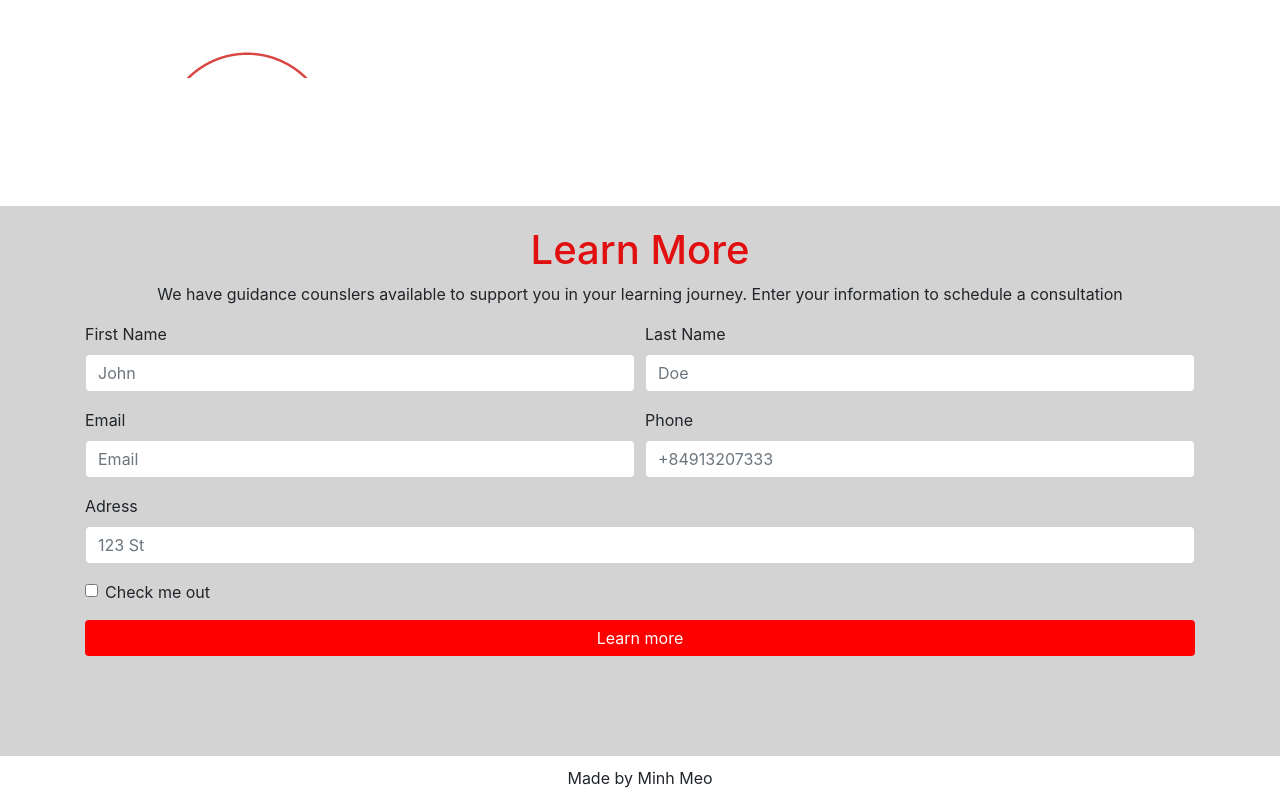
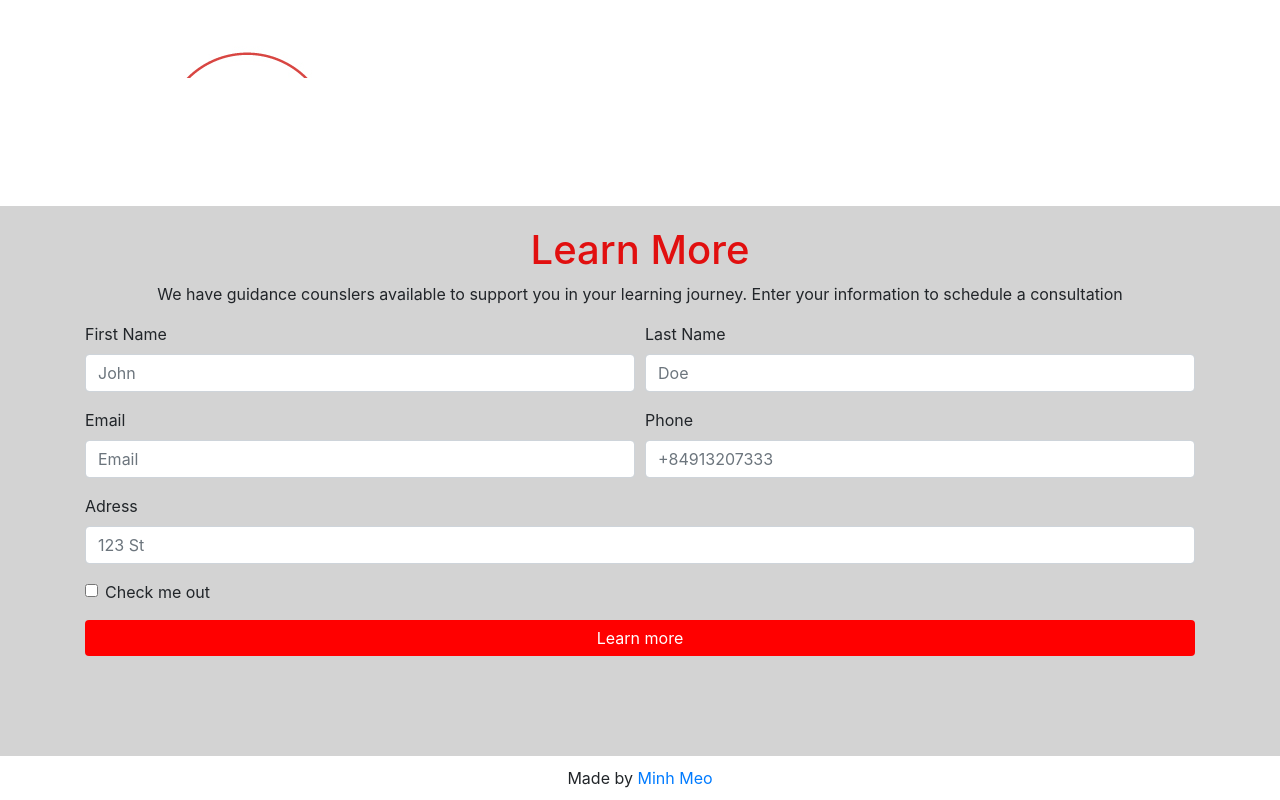
Before and after one commit to MinhNguyen161/CS-page, a plain HTML site: page index.html in a window 1280 px wide. Shown: the part 1798-2598 px from the top of the page. Drawn offline with nearby package versions, Linux system fonts and the light colour scheme; files whose address does not match are found by name.

Commit message:
Second Test

```diff
--- a/index.html
+++ b/index.html
@@ -169,8 +169,8 @@
         </div>
     </section>
     <footer>
-        Made by Minh Meo
-        <a href=""> </a>
+       <span>Made by&nbsp;</span>
+        <a href="https://github.com/MinhNguyen161" target="_blank">Minh Meo</a>
     </footer>
 
 
```
